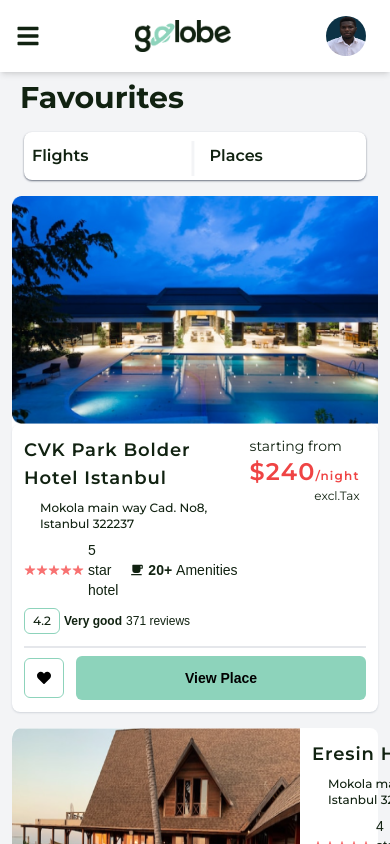
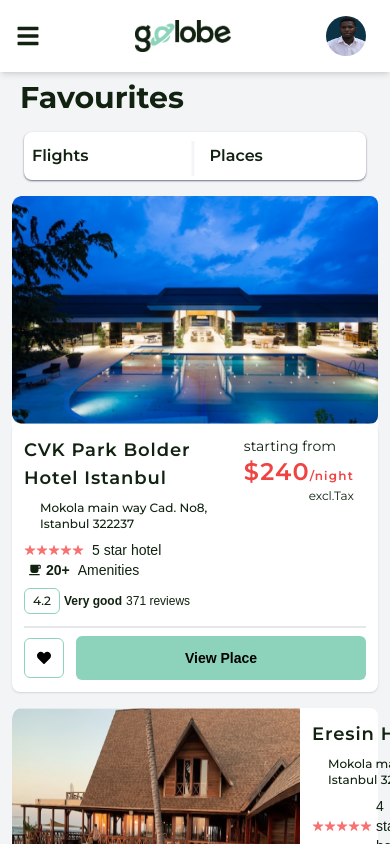
Before and after one commit to Heritagify/Travelling-Website, a React (Vite) app: page /favorites in a window 390 px wide. Shown: the top 844 px of the page. Built offline with nearby package versions, Linux system fonts and the light colour scheme; some icons are missing; a web font is replaced by a local one.

Commit message:
more responsiveness

```diff
--- a/src/HotelFlows/Favorite.jsx
+++ b/src/HotelFlows/Favorite.jsx
@@ -32,7 +32,7 @@
             <img
               src={bosphorus}
               alt="CVK Park Bolder Hotel Istanbul"
-              className="md:w-72 md:h-fill"
+              className="md:w-72 md:h-fill rounded-lg md:rounded"
             />
             <div className="w-full p-3 space-y-2 shadow-sm shadow-gray-300 rounded-lg">
               <div className="pb-3 border-b-2 text-blackGreen leading-9 w-full">
@@ -40,13 +40,15 @@
                   <div className="space-y-2">
                     <h1 className="font-semibold font-monts text-lg tracking-wider">CVK Park Bolder Hotel Istanbul</h1>
                     <span className="flex font-medium font-monts items-center text-xs gap-1"><FaLocationDot />Mokola main way Cad. No8, Istanbul 322237</span>
-                    <div className="flex space-x-1 items-center">
-                      <div className="flex text-xs text-red-400">
-                        <IoIosStar /><IoIosStar /><IoIosStar /><IoIosStar /><IoIosStar />
+                    <div className="sm:flex space-x-1 items-center">
+                      <div className='flex gap-2 items-center'>
+                        <div className="flex text-xs text-red-400">
+                          <IoIosStar /><IoIosStar /><IoIosStar /><IoIosStar /><IoIosStar />
+                        </div>
+                        <p className="text-sm font-medium">5 star hotel</p>
                       </div>
-                      <p className="text-sm font-medium">5 star hotel</p>
-                      <p className="flex gap-1 text-sm mx-5">
-                        <span className="flex ml-2 font-semibold gap-1 items-center"><RiCupFill /> 20+</span>Amenities
+                      <p className="flex gap-2 text-sm mx-5">
+                        <span className="flex sm:ml-2 font-semibold gap-1 items-center"><RiCupFill /> 20+</span>Amenities
                       </p>
                     </div>
                     <div className="flex text-blackGreen items-center space-x-1 ">
```
